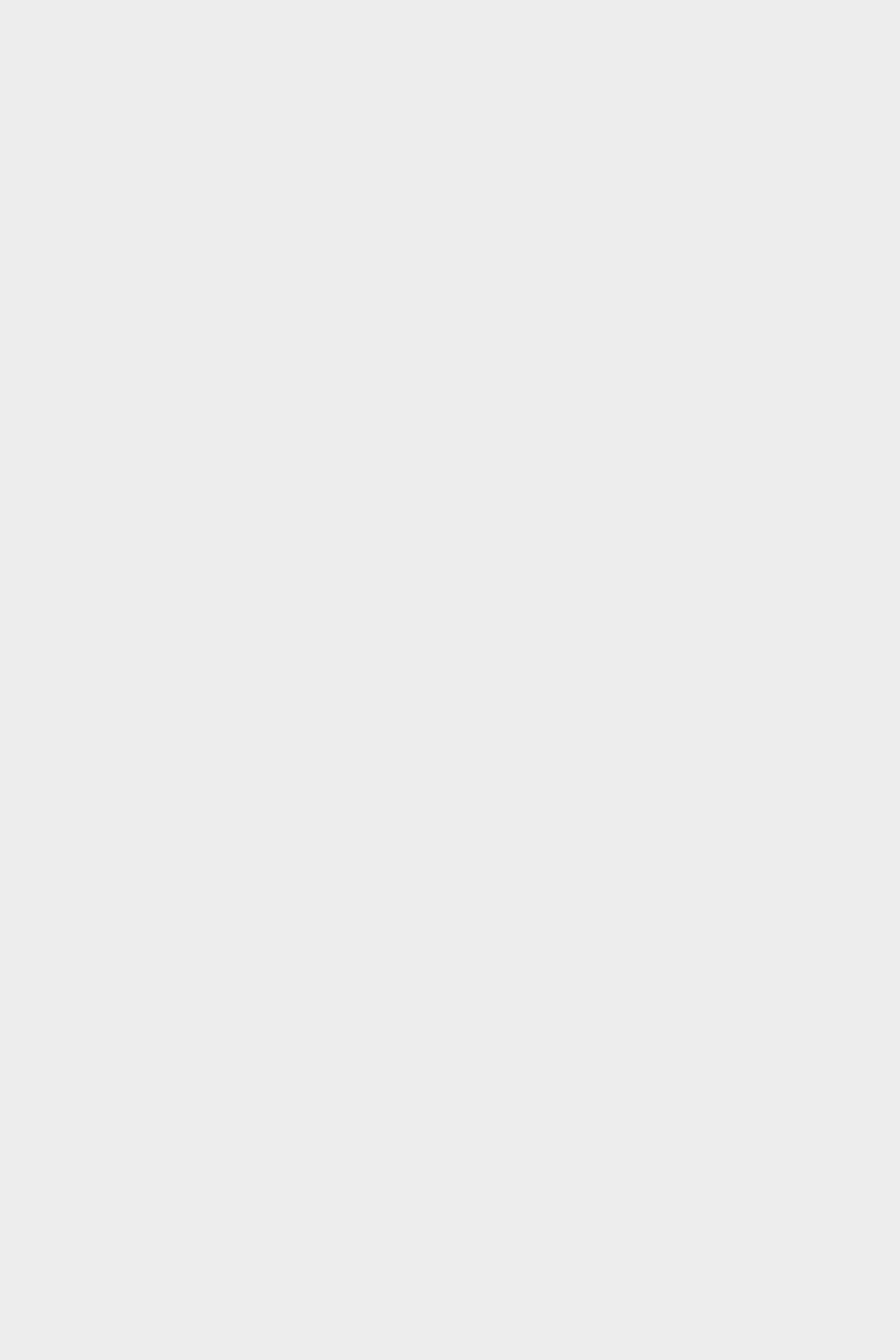
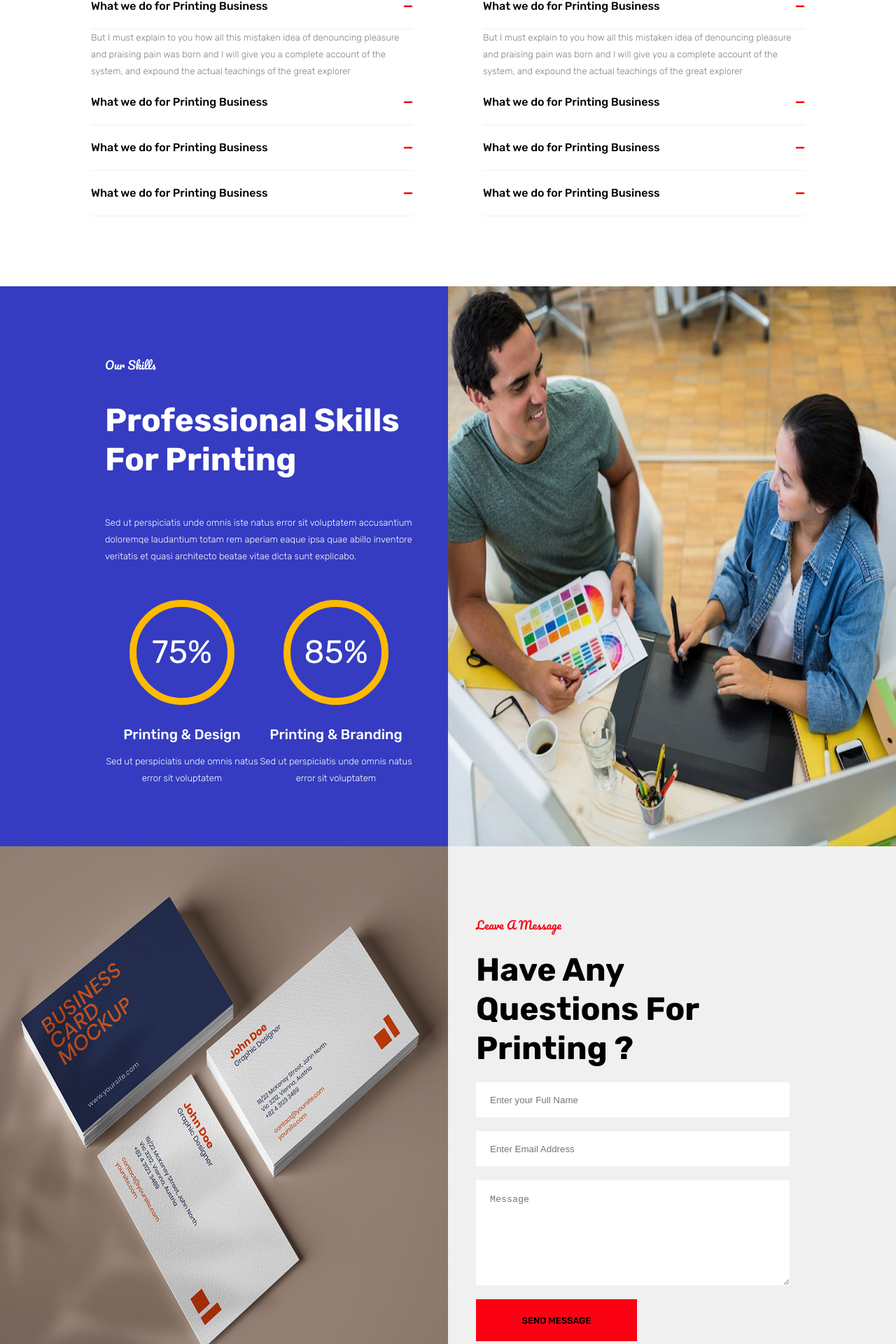
Before and after one commit to Successagent/AstroPrint, a React (Vite) app: page /faq in a window 1280 px wide. Shown: the part 613-2533 px from the top of the page at 70% size. Before the commit the page ends 800 px from the top, so only its background shows below. Built offline with nearby package versions, Linux system fonts and the light colour scheme.

Commit message:
done with faq

```diff
--- a/src/components/Banner/index.jsx
+++ b/src/components/Banner/index.jsx
@@ -1,7 +1,15 @@
-import React from "react";
+import React from 'react'
 
 function Banner() {
-  return <div>Banner</div>;
+  return (
+    <div className="about-section-one">
+      <h2 className="h2">About</h2>
+      <ul>
+        <li>Home</li>
+        <li>About</li>
+      </ul>
+    </div>
+  )
 }
 
-export default Banner;
+export default Banner
--- a/src/index.css
+++ b/src/index.css
@@ -241,6 +241,8 @@ button {
   border-radius: 50%;
 }
 
+
+
 @media (max-width: 375px) {
   footer {
     padding: 15px;
--- a/src/pages/About/index.jsx
+++ b/src/pages/About/index.jsx
@@ -1,31 +1,26 @@
-import React, { useState } from "react";
-import Header from "../../components/Header";
-import "../About/About.css";
+import React, { useState } from 'react'
+import Header from '../../components/Header'
+import '../About/About.css'
 
-import { FaMinus, FaPlus } from "react-icons/fa";
+import { FaMinus, FaPlus } from 'react-icons/fa'
 
-import aboutImageOne from "../../assets/Images/img_01.png";
-import aboutImageTwo from "../../assets/Images/reward.png";
-import aboutImageThree from "../../assets/Images/iso.png";
-import aboutImageFour from "../../assets/Images/img_01-9.jpg";
-import aboutImageFive from "../../assets/Images/img_01-2-768x680.jpg";
-import AboutCard from "../../components/Card/AboutCard/AboutCard";
-import MemberCard from "../../components/Card/MemberCard";
-import ReviewsCard from "../../components/Card/ReviewsCard/ReviewsCard";
-import Footer from "../../components/Footer";
+import aboutImageOne from '../../assets/Images/img_01.png'
+import aboutImageTwo from '../../assets/Images/reward.png'
+import aboutImageThree from '../../assets/Images/iso.png'
+import aboutImageFour from '../../assets/Images/img_01-9.jpg'
+import aboutImageFive from '../../assets/Images/img_01-2-768x680.jpg'
+import AboutCard from '../../components/Card/AboutCard/AboutCard'
+import MemberCard from '../../components/Card/MemberCard'
+import ReviewsCard from '../../components/Card/ReviewsCard/ReviewsCard'
+import Footer from '../../components/Footer'
+import Banner from '../../components/Banner'
 
 function About() {
   return (
     <>
       <Header />
       <div className="about-section">
-        <div className="about-section-one">
-          <h2 className="h2">About</h2>
-          <ul>
-            <li>Home</li>
-            <li>About</li>
-          </ul>
-        </div>
+        <Banner />
         <div className="sect sect--row">
           <div>
             <img src={aboutImageOne} alt="" />
@@ -180,7 +175,7 @@ function About() {
       </div>
       <Footer />
     </>
-  );
+  )
 }
 
-export default About;
+export default About
--- a/src/pages/Faq/Faq.css
+++ b/src/pages/Faq/Faq.css
@@ -0,0 +1,84 @@
+.faq-section {
+  background-color: white;
+}
+
+.about-printing-intro {
+  border-color: #f0f0f0;
+  width: 100%;
+  font-size: 14px;
+  font-weight: 100;
+  color: red;
+}
+
+.about-printing-intro .h3 {
+  font-size: 16px;
+  color: black;
+}
+
+.faq-section-one {
+  display: flex;
+  padding: 100px 130px;
+  gap: 100px;
+}
+
+.faq-section-one > div {
+  width: 50%;
+}
+
+.faq-section-two {
+  display: flex;
+  flex-direction: column-reverse;
+}
+
+.faq-section-two-part-one {
+  height: 750px;
+}
+
+.faq-section-two-part-two > div:nth-child(1) {
+  background-color: var(--primary-blue);
+}
+
+.faq-section-two-part-one > div:nth-child(2) {
+  background-color: #f0f0f0;
+  color: black;
+  height: 100%;
+}
+
+.faq-section-two-part-one > div:nth-child(1) {
+  height: 100%;
+}
+
+.faq-form {
+  display: flex;
+  justify-content: center;
+  flex-direction: column;
+  gap: 20px;
+}
+
+.faq-form > div {
+  background-color: white;
+  width: 80%;
+}
+
+.faq-form input,
+.faq-form textarea {
+  background-color: white;
+  height: 50px;
+  border: none;
+  width: 70%;
+  outline: none;
+  color: black;
+  padding-left: 20px;
+}
+
+.faq-form textarea {
+  height: 150px;
+  width: 80%;
+  padding-top: 20px;
+}
+
+.faq-section-btn {
+  justify-content: center;
+  padding: 0;
+  text-transform: uppercase;
+}
--- a/src/pages/Faq/index.jsx
+++ b/src/pages/Faq/index.jsx
@@ -1,17 +1,138 @@
 import React from 'react'
+import Banner from '../../components/Banner'
+import Footer from '../../components/Footer/Footer'
+import Header from '../../components/Header'
+
+import '../Faq/Faq.css'
+import aboutImageFour from '../../assets/Images/img_01-9.jpg'
+import aboutImageFive from '../../assets/Images/img_01-2-768x680.jpg'
+
+import { FaPlus, FaMinus } from 'react-icons/fa'
 
 const Faq = () => {
   return (
     <>
+      <Header />
       <div className="faq-section">
-        <div className="about-section-one">
-          <h2 className="h2">About</h2>
-          <ul>
-            <li>Home</li>
-            <li>About</li>
-          </ul>
+        <Banner />
+        <div className="faq-section-one">
+          <div>
+            <div className="about-printing-intro printing-intro">
+              <h3 className="h3">What we do for Printing Business</h3>
+              <FaMinus></FaMinus>
+            </div>
+            <h5 className="h5">
+              But I must explain to you how all this mistaken idea of denouncing
+              pleasure and praising pain was born and I will give you a complete
+              account of the system, and expound the actual teachings of the
+              great explorer
+            </h5>
+            <div className="about-printing-intro printing-intro">
+              <h3 className="h3">What we do for Printing Business</h3>
+              <FaMinus></FaMinus>
+            </div>
+            <div className="about-printing-intro printing-intro">
+              <h3 className="h3">What we do for Printing Business</h3>
+              <FaMinus></FaMinus>
+            </div>
+            <div className="about-printing-intro printing-intro">
+              <h3 className="h3">What we do for Printing Business</h3>
+              <FaMinus></FaMinus>
+            </div>
+          </div>
+          <div>
+            <div className="about-printing-intro printing-intro">
+              <h3 className="h3">What we do for Printing Business</h3>
+              <FaMinus></FaMinus>
+            </div>
+            <h5 className="h5">
+              But I must explain to you how all this mistaken idea of denouncing
+              pleasure and praising pain was born and I will give you a complete
+              account of the system, and expound the actual teachings of the
+              great explorer
+            </h5>
+            <div className="about-printing-intro printing-intro">
+              <h3 className="h3">What we do for Printing Business</h3>
+              <FaMinus></FaMinus>
+            </div>
+            <div className="about-printing-intro printing-intro">
+              <h3 className="h3">What we do for Printing Business</h3>
+              <FaMinus></FaMinus>
+            </div>
+            <div className="about-printing-intro printing-intro">
+              <h3 className="h3">What we do for Printing Business</h3>
+              <FaMinus></FaMinus>
+            </div>
+          </div>
+        </div>
+        <div className="faq-section-two about-section-five">
+          <div className="faq-section-two-part-one about-section-five-part-one">
+            <div>
+              <img src={aboutImageFour} alt="" />
+            </div>
+            <div>
+              <h4 className="h4">Leave A Message</h4>
+              <h2 className="h2">Have Any Questions For Printing ?</h2>
+              <form className="faq-form">
+                <div>
+                  <input type="text" placeholder="Enter your Full Name" />
+                </div>
+                <div>
+                  <input type="email" placeholder="Enter Email Address" />
+                </div>
+                <textarea placeholder='Message'></textarea>
+                <button className='faq-section-btn'>Send Message</button>
+              </form>
+            </div>
+          </div>
+          <div className="faq-section-two-part-two about-section-five-part-two">
+            <div>
+              <h4 className="h4">Our Skills</h4>
+              <h2 className="h2">Professional Skills For Printing</h2>
+              <h5 className="h5">
+                Sed ut perspiciatis unde omnis iste natus error sit voluptatem
+                accusantium doloremqe laudantium totam rem aperiam eaque ipsa
+                quae abillo inventore veritatis et quasi architecto beatae vitae
+                dicta sunt explicabo.
+              </h5>
+              <div className="circle-con">
+                <div className="circle-con-items">
+                  <div>
+                    <h2 className="h2">75%</h2>
+                  </div>
+                  <div className="about-branding-design-con">
+                    <div>
+                      <h3 className="h3">Printing & Design</h3>
+                      <h5 className="h5">
+                        Sed ut perspiciatis unde omnis natus error sit
+                        voluptatem
+                      </h5>
+                    </div>
+                  </div>
+                </div>
+                <div className="circle-con-items">
+                  <div>
+                    <h2 className="h2">85%</h2>
+                  </div>
+                  <div className="about-branding-design-con">
+                    <div>
+                      <h3 className="h3">Printing & Branding</h3>
+                      <h5 className="h5">
+                        Sed ut perspiciatis unde omnis natus error sit
+                        voluptatem
+                      </h5>
+                    </div>
+                  </div>
+                </div>
+              </div>
+            </div>
+            <div>
+              <img src={aboutImageFive} alt="" />
+            </div>
+          </div>
         </div>
       </div>
+      <Footer />
     </>
   )
 }
--- a/src/pages/Services/Service.css
+++ b/src/pages/Services/Service.css
@@ -29,7 +29,8 @@
 }
 
 .service-sec-one-item-one button,
-.service-section-three button {
+.service-section-three button,
+.faq-section-btn {
   display: flex;
   align-items: center;
   justify-content: space-between;
@@ -226,7 +227,7 @@
     font-size: 25px;
   }
 
-  .service-section-four{
+  .service-section-four {
     height: auto;
     padding: 100px 0;
   }
```
Also changed, not shown: src/pages/Services/index.jsx (+24 -29 lines), 2 other files (tests, documents, lock files or other folders).
